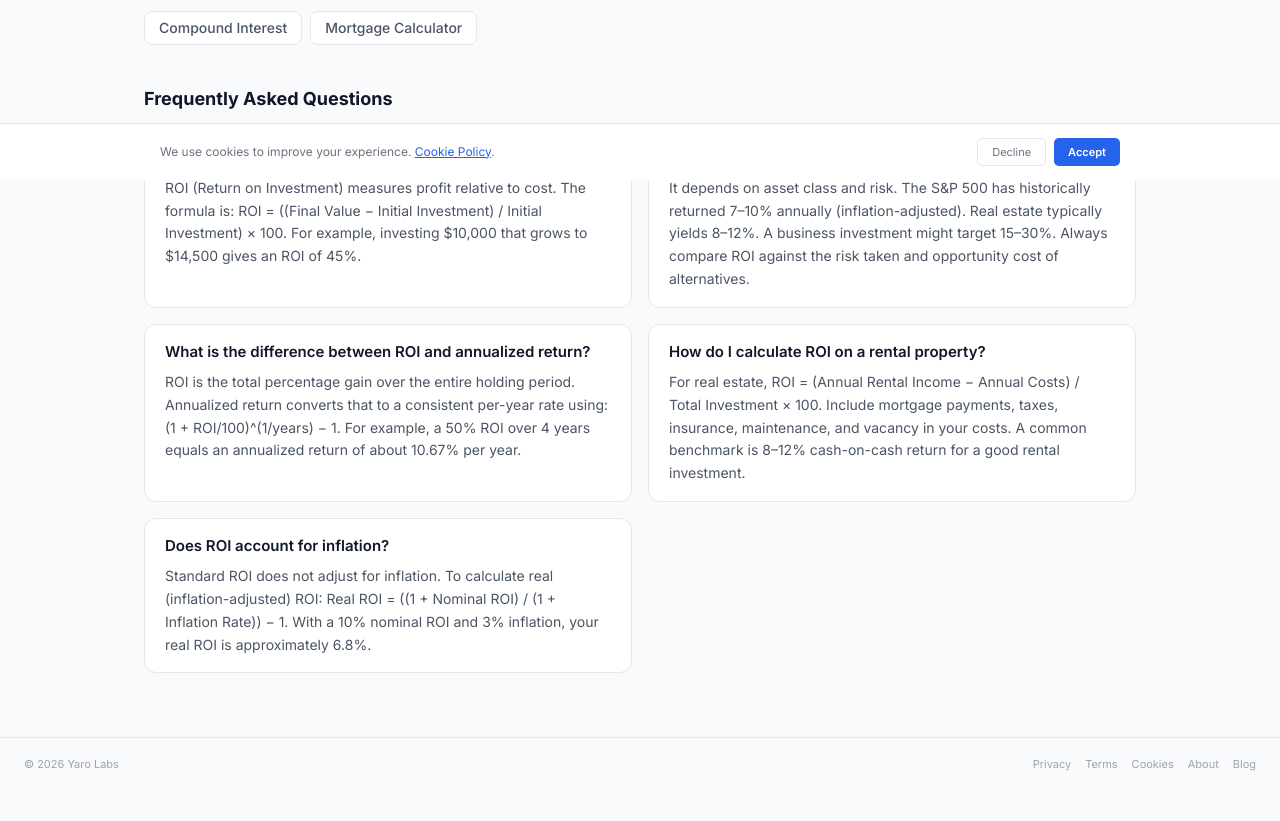
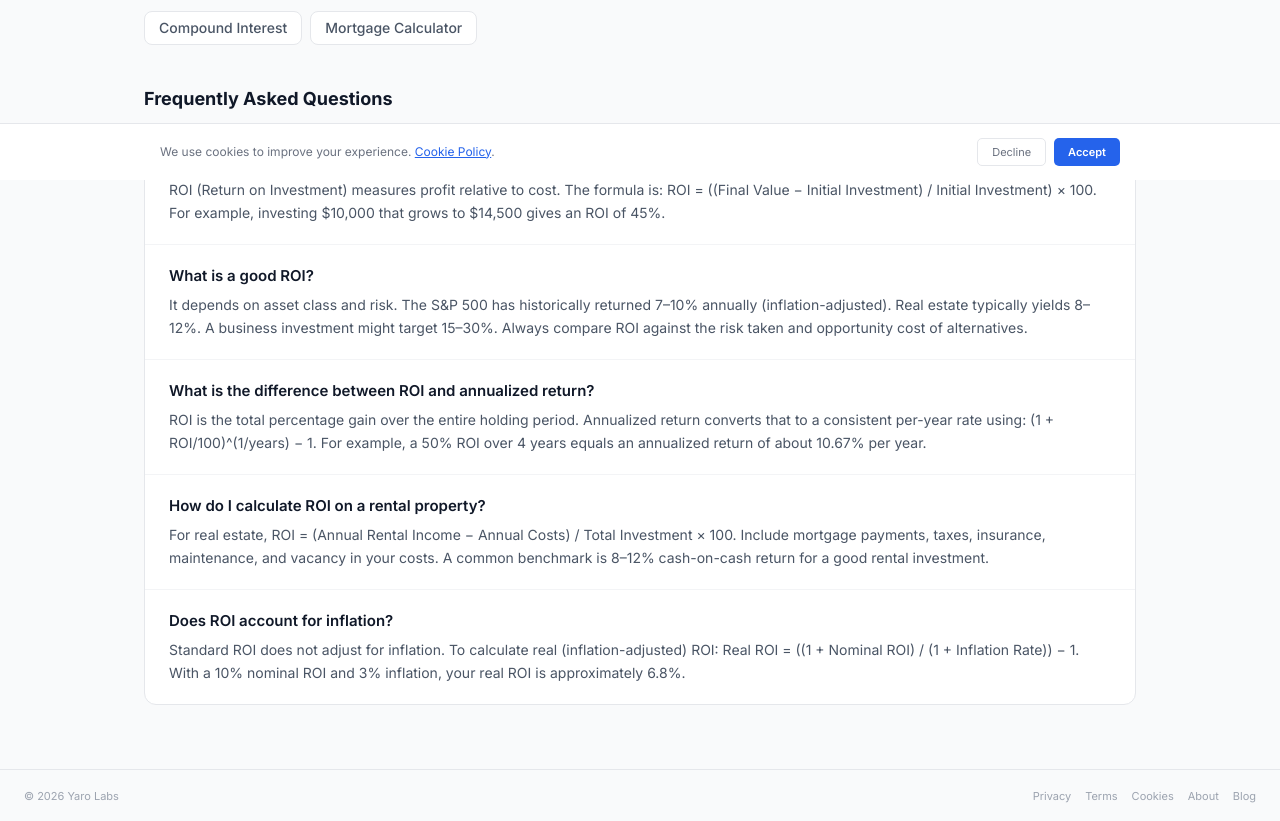
Before and after one commit to yarosheptab/calckit, a Next.js app: page /roi in a window 1280 px wide. Shown: the part 620-1441 px from the top of the page. Before the commit the page ends 1409 px from the top, so only its background shows below. Built offline with nearby package versions, Linux system fonts and the light colour scheme.

Commit message:
fix: FAQ section single-column layout — removes 2-column grid orphan issue
Co-Authored-By: Claude Sonnet 4.6 <noreply@anthropic.com>

```diff
--- a/components/tool/FaqSection.tsx
+++ b/components/tool/FaqSection.tsx
@@ -4,10 +4,10 @@ export function FaqSection({ items }: { items: FaqItem[] }) {
   return (
     <section className="max-w-5xl mx-auto px-4 pb-16 pt-2">
       <h2 className="text-lg font-bold text-gray-900 mb-4">Frequently Asked Questions</h2>
-      <div className="grid grid-cols-1 md:grid-cols-2 gap-4">
+      <div className="bg-white border border-gray-200 rounded-xl divide-y divide-gray-100">
         {items.map((item, i) => (
-          <div key={i} className="bg-white border border-gray-200 rounded-xl px-5 py-4">
-            <h3 className="font-semibold text-gray-900 text-[15px] mb-2">{item.q}</h3>
+          <div key={i} className="px-6 py-5">
+            <h3 className="font-semibold text-gray-900 text-[15px] mb-1.5">{item.q}</h3>
             <p className="text-[14px] text-gray-600 leading-relaxed">{item.a}</p>
           </div>
         ))}
```
